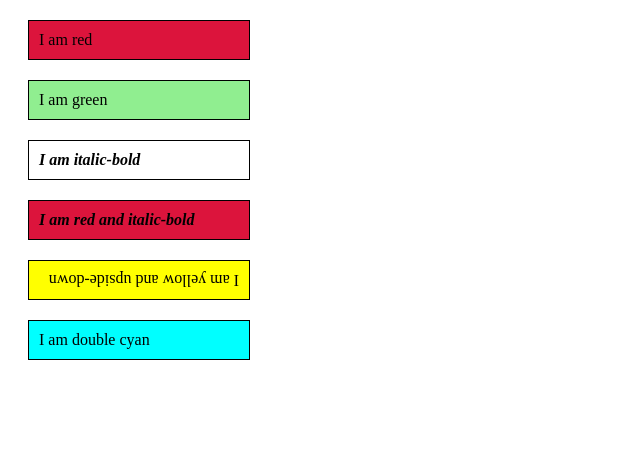
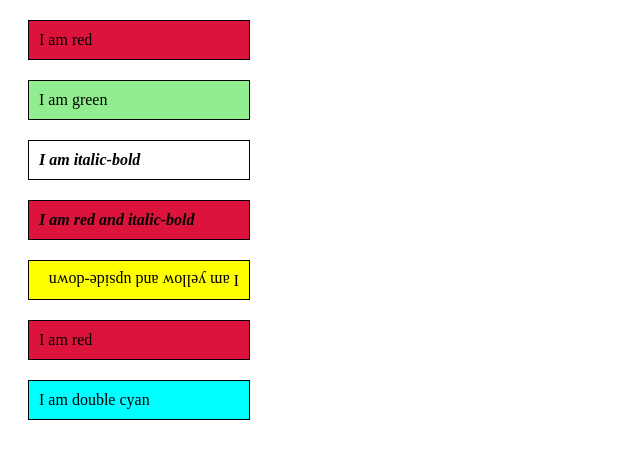
Before and after one commit to gg8351/vim-prj, a plain HTML site: page index.html in a window 1280 px wide. Shown: the whole page, without its empty margins (0-640 px from the left). Drawn offline with Linux system fonts and the light colour scheme.

```diff
--- a/index.html
+++ b/index.html
@@ -10,6 +10,7 @@
         <div class="italic-bold">I am italic-bold</div>
         <div class="red italic-bold">I am red and italic-bold</div>
         <div id="upside-down" class="yellow">I am yellow and upside-down</div>
+        <div class="red">I am red</div>
         <div class="cyan">I am double cyan</div>
     </body>
 </html>
```
Also changed, not shown: test.txt (added), 1 other file.
